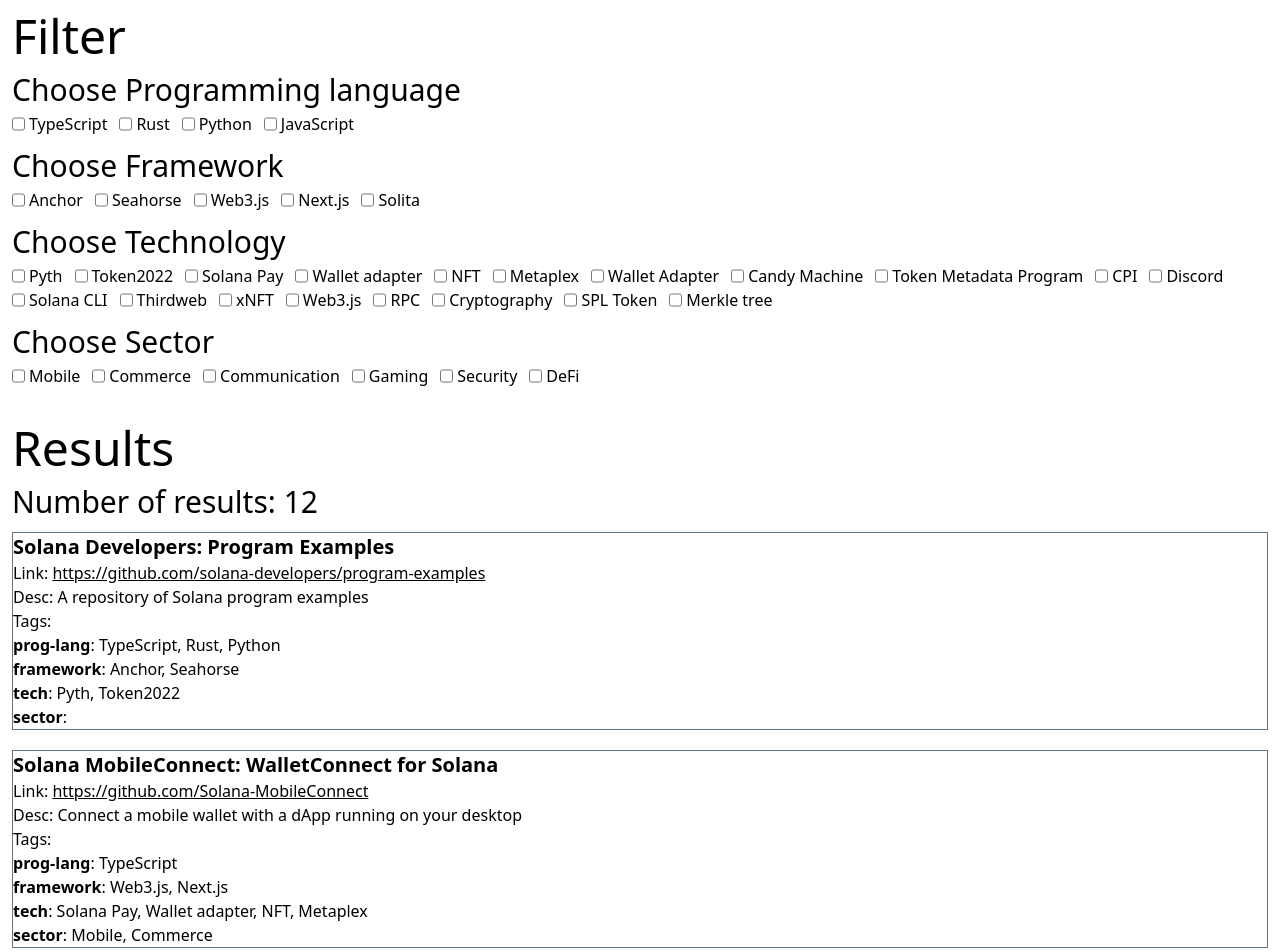
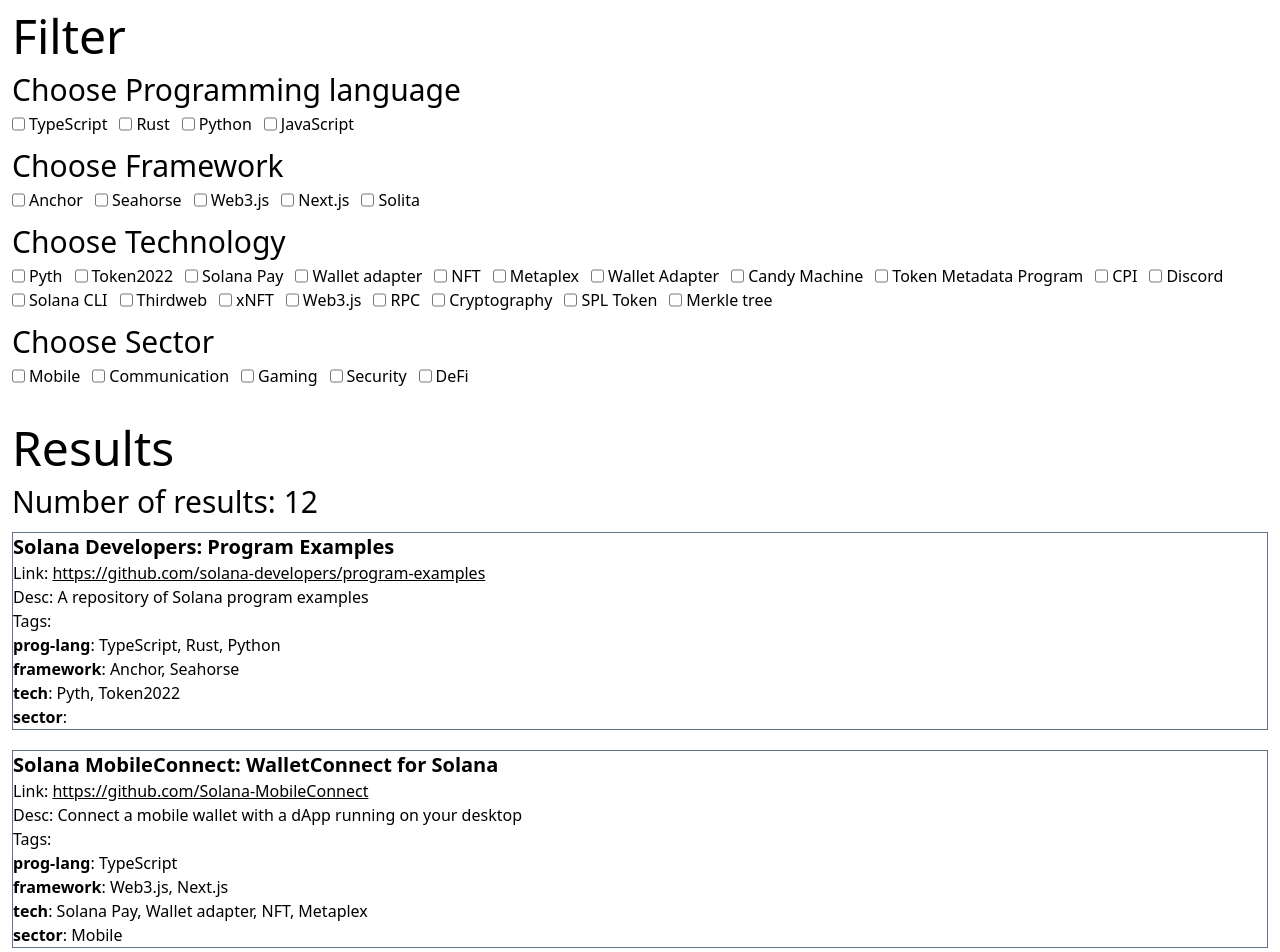
Before and after one commit to maxims94/codevault-experiment, a Next.js app: page / in a window 1280 px wide. Shown: the top 952 px of the page. Built offline with nearby package versions, Linux system fonts and the light colour scheme.

Commit message:
mobcon fix

```diff
--- a/app/page.tsx
+++ b/app/page.tsx
@@ -25,7 +25,7 @@
       "prog-lang": ["TypeScript"],
       "framework": ["Web3.js", "Next.js"],
       "tech": ["Solana Pay", "Wallet adapter", "NFT", "Metaplex"],
-      "sector": ["Mobile", "Commerce"]
+      "sector": ["Mobile"]
     }
   },
   {
```
